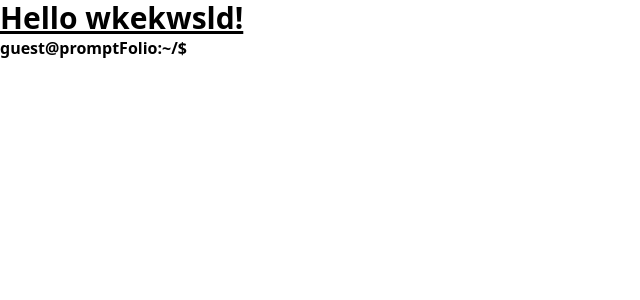
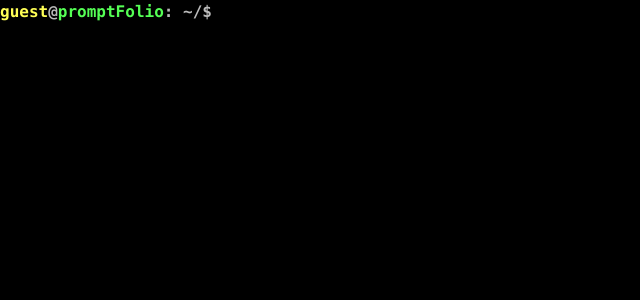
Before and after one commit to VanUffelenAntoine/promptfolio, a React (Vite) app: page / in a window 1280 px wide. Shown: the top 300 px of the page, without its empty margins (0-640 px from the left). Built offline with nearby package versions, Linux system fonts and the light colour scheme.

Commit message:
Added default-theme Added sending messages w:o response

```diff
--- a/src/App.tsx
+++ b/src/App.tsx
@@ -1,12 +1,50 @@
+import React, { useCallback, useState } from "react";
 import { UserPath } from "./components/UserPath";
 import "./index.css";
 
 function App() {
+  const [inputVal, setInputVal] = useState("");
+  const [history, setHistory] = useState<string[]>([]);
+  console.log(inputVal);
+
+  const handleChange = (e: React.ChangeEvent<HTMLInputElement>) => {
+    setInputVal(e.target.value);
+  };
+
+  const handleSubmit = (e: React.FormEvent<HTMLFormElement>) => {
+    e.preventDefault();
+    setHistory([...history, inputVal]);
+    setInputVal("");
+  };
+
   return (
-    <>
-      <h1 className="text-3xl font-bold underline">Hello wkekwsld!</h1>
-      <UserPath />
-    </>
+    <div className="font-mono bg-background text-foreground h-screen">
+      <div id="history">
+        {history.map((item) => {
+          return (
+            <div className="flex flex-row">
+              <UserPath />
+              <div>{item}</div>
+            </div>
+          );
+        })}
+      </div>
+      <form className="flex flex-row" onSubmit={handleSubmit}>
+        <UserPath />
+        <input
+          className=" px-2 bg-transparent outline-none bg-background text-foreground"
+          title="terminal-input"
+          type="text"
+          id="terminal-input"
+          autoComplete="off"
+          spellCheck="false"
+          autoFocus
+          autoCapitalize="off"
+          value={inputVal}
+          onChange={handleChange}
+        />
+      </form>
+    </div>
   );
 }
 
--- a/src/components/UserPath.tsx
+++ b/src/components/UserPath.tsx
@@ -5,12 +5,14 @@ export const UserPath = () => {
 
   return (
     <div className="font-bold flex">
-      <span>{user}</span>
-      <span>@</span>
-      <span>{domain}</span>
-      <span>: </span>
-      <span>{path}</span>
-      <span>$ </span>
+      <span className="text-yellow">{user}</span>
+      <span className="text-white">@</span>
+      <span className="text-green">{domain}</span>
+      <span className="text-white">
+        <span>: </span>
+        <span>{path}</span>
+        <span>$ </span>
+      </span>
     </div>
   );
 };
--- a/tailwind.config.ts
+++ b/tailwind.config.ts
@@ -3,6 +3,27 @@ import type { Config } from "tailwindcss";
 export default {
   content: ["./index.html", "./src/**/*.{js,ts,jsx,tsx}"],
   theme: {
+    colors: {
+      black: "#000000",
+      red: "#ff5555",
+      green: "#55ff55",
+      yellow: "#ffff55",
+      blue: "#5555ff",
+      purple: "#ff55ff",
+      cyan: "#55ffff",
+      white: "#bbbbbb",
+      brightBlack: "#555555",
+      brightRed: "#ff5555",
+      brightGreen: "#55ff55",
+      brightYellow: "#ffff55",
+      brightBlue: "#5555ff",
+      brightPurple: "#ff55ff",
+      brightCyan: "#55ffff",
+      brightWhite: "#ffffff",
+      foreground: "#ffffff",
+      background: "#000000",
+      cursorColor: "#ffffff",
+    },
     extend: {},
   },
   plugins: [],
```
